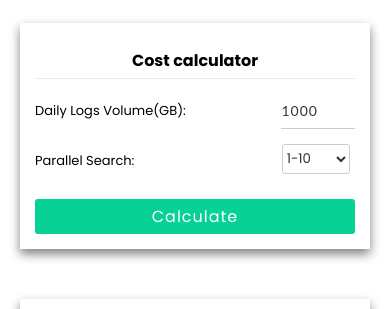
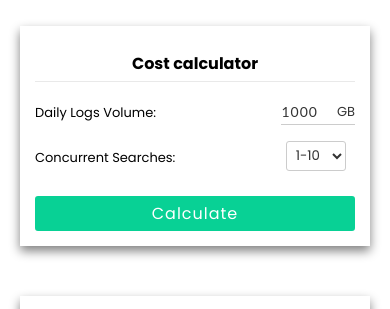
Before and after one commit to akhilepisilia/episilia-price-calculator, a website: page public/index.html in a window 390 px wide. Shown: the top 309 px of the page. Drawn offline with nearby package versions, Linux system fonts and the light colour scheme.

Commit message:
modified design

```diff
--- a/public/index.html
+++ b/public/index.html
@@ -190,17 +190,20 @@ price_cal()
       <div class="card one">
         <div class="info">Cost calculator</div>
         <div class="details" >
-          <form onsubmit="price_cal();return false" >
+          <form onsubmit="price_cal();return false">
+
             <div class="one">
-            <span>Daily Logs Volume(GB):</span>
-            <div class="col-3">
-            <input type="number" id="c4" value=1000 name="c4" required>
+              <span>Daily Logs Volume:</span>
+              <div class="col-3 inDisplay">
+                <span class="insideInput">GB</span>
+                <input type="number" id="c4" value=1000 name="c4" required/>
                 <span class="focus-border"></span>
             </div>
+          </div>
 
-          </div>
+
           <div class="one">
-            <span>Parallel Search:</span>
+            <span>Concurrent Searches:</span>
             <div class="col-3">
             <select type="number" id="c7" name="c7" >
               <option value=10 selected="selected">1-10</option>
--- a/public/style.css
+++ b/public/style.css
@@ -33,7 +33,7 @@ body {
   font-size: 23px;
   font-weight: 800;
   margin-top: 20px;
-  margin-bottom: 10px;
+  margin-bottom: 24px;
   padding-bottom: 10px;
   border-bottom: 1px solid #e9e9e9;
 }
@@ -169,6 +169,27 @@ select::-ms-expand {
 .value_sty {
   font-weight: 800;
 }
+.inDisplay {
+  height: 30px;
+}
+.insideInput {
+  width: 100%;
+  height: 25px;
+  position: relative;
+  color: #333;
+  text-align: right;
+  float: right;
+}
+
+#c4 {
+  position: absolute;
+  left: 0px;
+  top: 0px;
+  height: 29px;
+  background: transparent;
+  padding: 0 24px 0px 5px;
+}
+
 @media (max-width: 1050px) {
   .content {
     justify-content: center;
@@ -180,6 +201,10 @@ select::-ms-expand {
 @media (max-width: 535px) {
   .content .two {
     width: 420px;
+  }
+
+  .insideInput {
+    padding-top: 2px;
   }
 }
 
@@ -195,7 +220,7 @@ select::-ms-expand {
   .content .card .info {
     font-size: 16px;
     margin-top: 10px;
-    margin-bottom: 10px;
+    margin-bottom: 18px;
     padding-bottom: 5px;
   }
   .info1 {
@@ -247,19 +272,24 @@ select::-ms-expand {
     padding: 5px 0;
   }
   input ~ .focus-border {
-    height: 1px;
+    height: 1.5px;
   }
   input:focus ~ .focus-border {
     width: 100%;
     transition: 0.4s;
   }
+  #c4 {
+    padding: 0 20px 0px 0px;
+    height: 25px;
+  }
 
   select {
-    padding: 0 0px 0 0px;
+    padding: 0 0px 0 5px;
     color: #333;
     border: 1.8px solid #ccc;
     border-radius: 3px;
     line-height: 11px;
+    width: 60px;
     height: 30px;
     box-sizing: border-box;
     background: #fff;
@@ -280,10 +310,19 @@ select::-ms-expand {
     width: 28px;
     height: 18px;
   }
+  .inDisplay {
+    height: 26px;
+  }
 }
 @media (max-width: 385px) {
   .content .two {
     width: 330px;
+  }
+  #c4 {
+    padding: 0 18px 0px 0px;
+  }
+  .inDisplay {
+    width: 28%;
   }
 }
 @media (max-width: 345px) {
```
Lines whose indentation alone changed are shown as unchanged.
